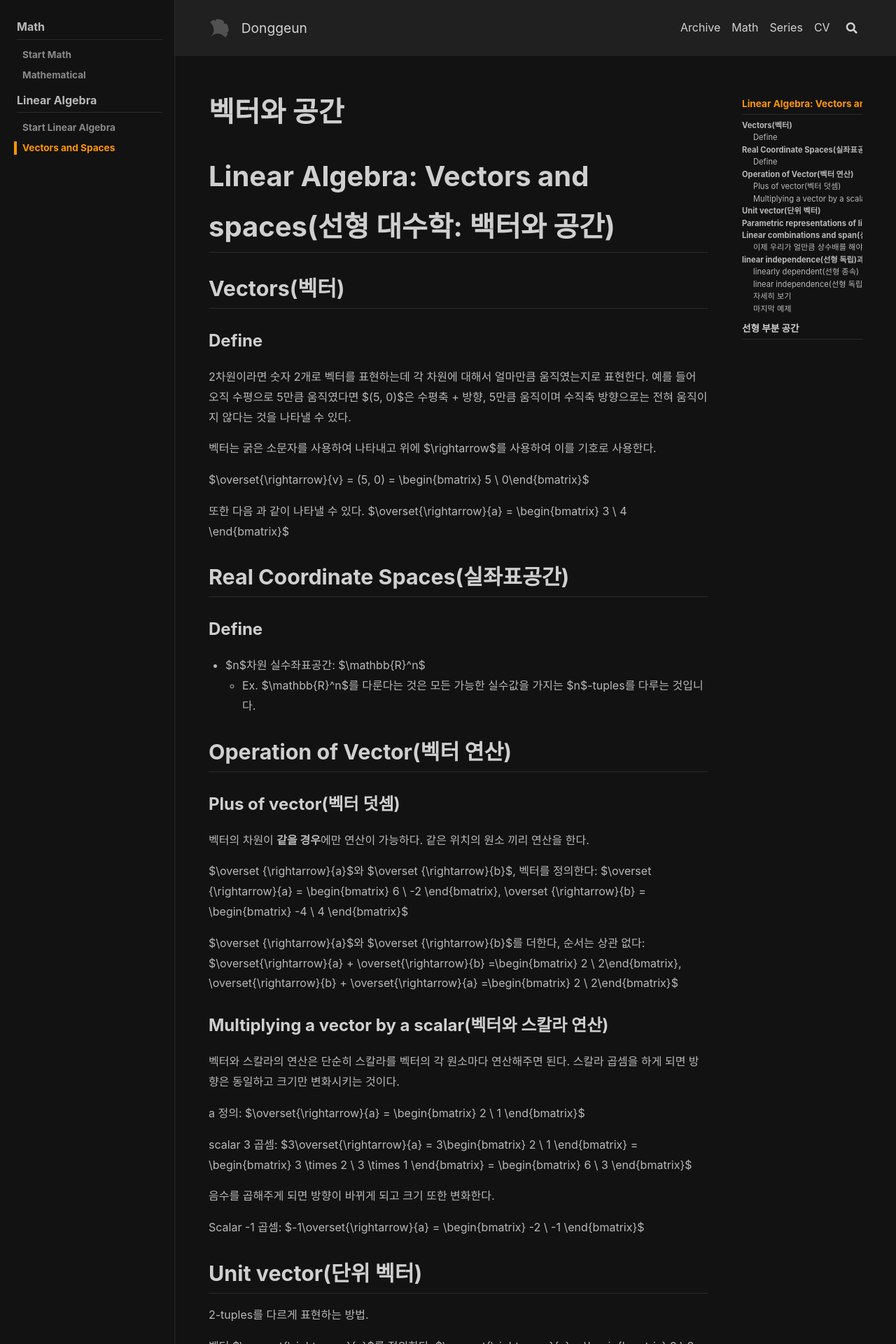
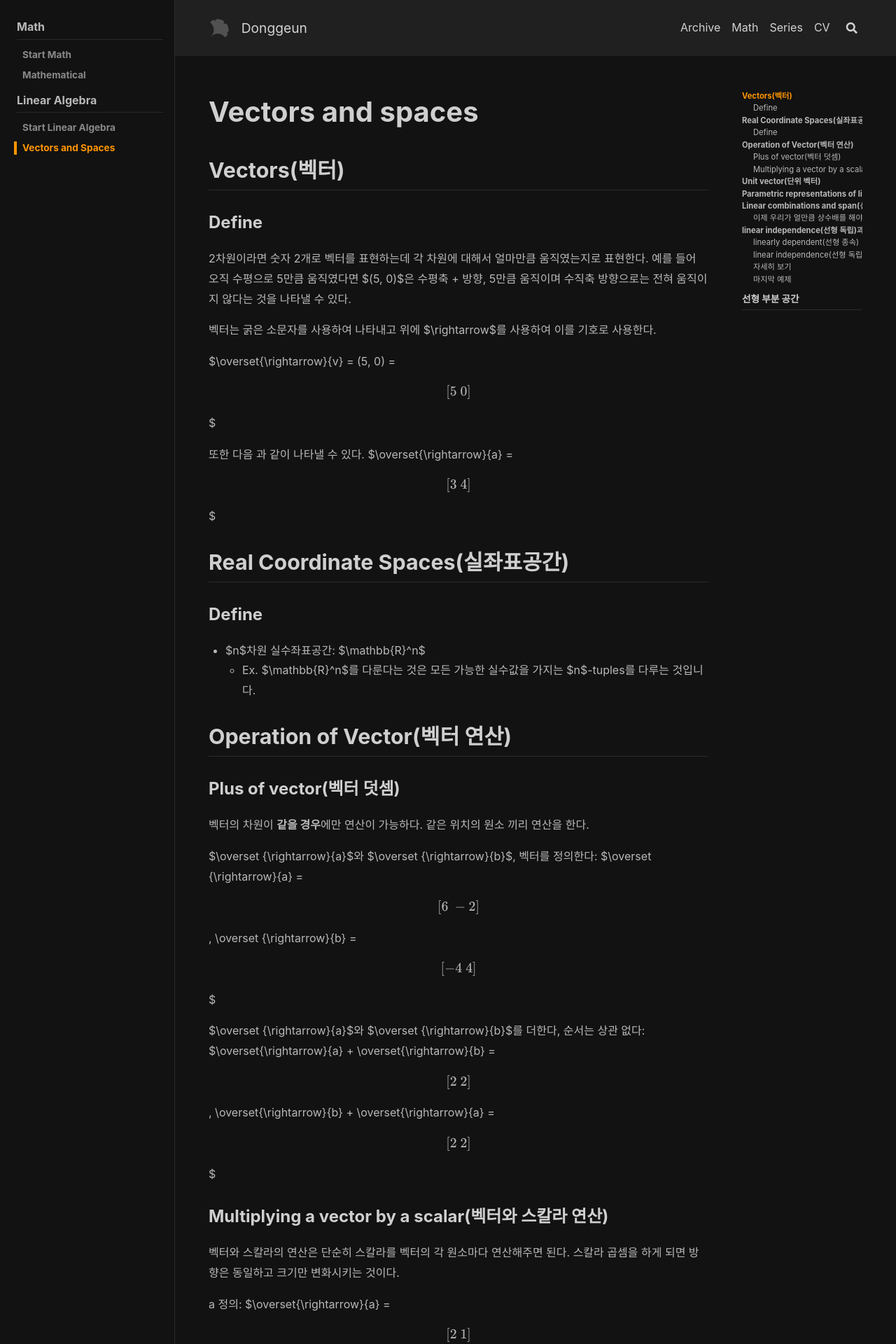
Before and after one commit to Yudonggeun/Yudonggeun.github.io, a Jekyll site: the page built from math/2.1 vectors-and-spaces.md, in a window 1280 px wide. Shown: the top 1920 px of the page at 70% size. Built offline with Jekyll 4.4.1, drawn with Linux system fonts in a browser that asks for light colours; nearby versions of some CDN libraries; formulas are drawn with MathJax 3; comment, search, counter and statistics services are not loaded; some of the changed text lies outside the part shown.

Commit message:
Add LaTex

```diff
--- a/_includes/head.html
+++ b/_includes/head.html
@@ -22,3 +22,5 @@
 <link rel="stylesheet" href="{{ _sources.font_awesome }}" >
 
 {%- include head/custom.html -%}
+
+<script src="https://cdn.mathjax.org/mathjax/latest/MathJax.js?config=TeX-AMS-MML_HTMLorMML" type="text/javascript"></script>
--- a/math/2. linear-algebra.md
+++ b/math/2. linear-algebra.md
@@ -1,6 +1,6 @@
 ---
 layout: article
-title: 선형 대수학 시작
+title: Start linear algebra
 key: page-linear-algebra
 permalink: /math/linear-algebra.html
 
@@ -10,6 +10,5 @@
   nav: layouts
 ---
 
-# 3 Linear Algebra(선형 대수학)
 ## 개요
 선형대수학**(線型代數學, 영어: **linear algebra**)은 벡터 공간, 벡터, **선형** 변환, 행렬, 연립 **선형** 방정식 등을 연구하는 **대수학**의 한 분야이다. LaTex문법을 사용해서 수식을 표현하지만 좌표평면까지 설명하기에는 어려움이 있다. 그래서 선형 대수를 시각적으로 이해하는데 어려움이 있을 수 밖에 없다. 이런 부분은 다른 블로그나 영상을 참고하면 좋을 것 같다.
--- a/math/2.1 vectors-and-spaces.md
+++ b/math/2.1 vectors-and-spaces.md
@@ -1,6 +1,6 @@
 ---
 layout: article
-title: 벡터와 공간
+title: Vectors and spaces
 key: page-vectors-and-spaces
 permalink: /math/vectors-and-spaces.html
 
@@ -9,8 +9,6 @@
 sidebar:
   nav: layouts
 ---
-
-# Linear Algebra: Vectors and spaces(선형 대수학: 백터와 공간)
 
 ## Vectors(벡터)
 
```
Also changed, not shown: math/1.1 mathematical-symbols.md (+1 -3 lines).
